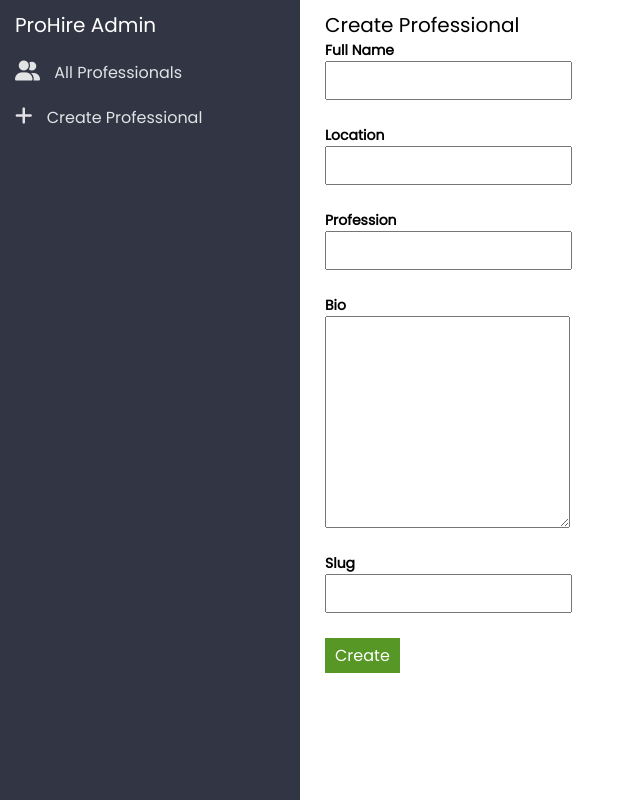
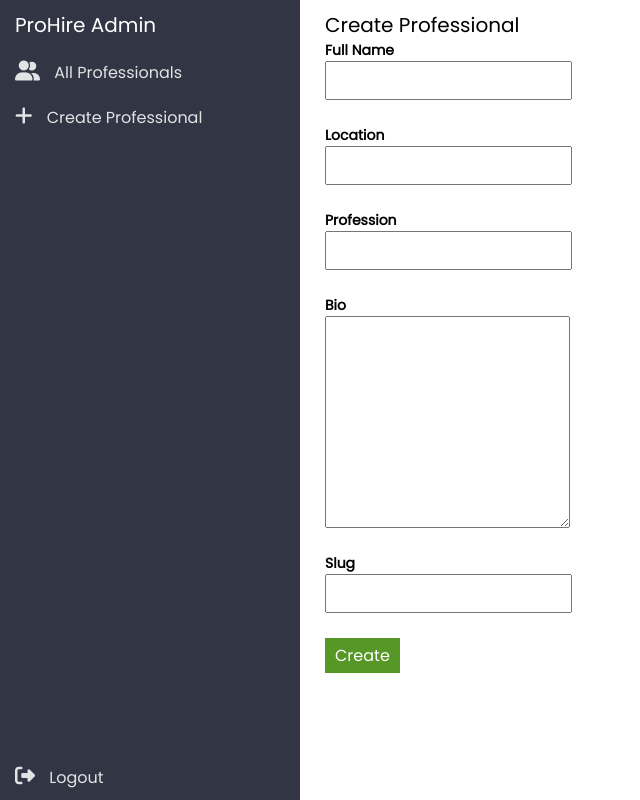
Before and after one commit to jacobcambell/prohire, a React (Create React App) app in the folder frontend/: page /admin/dashboard/create in a window 1280 px wide. Shown: the whole page, without its empty margins (0-640 px from the left). Built offline with nearby package versions, Linux system fonts and the light colour scheme; no server answers.

Commit message:
Design logout button in admin dashboard nav

```diff
--- a/frontend/src/components/AdminDashboard/Nav.js
+++ b/frontend/src/components/AdminDashboard/Nav.js
@@ -8,6 +8,10 @@ const Nav = () => {
 
             <Link to="/admin/dashboard/all" className={styles.tab}><i className="fas fa-user-friends"></i> All Professionals</Link>
             <Link to="/admin/dashboard/create" className={styles.tab}><i className="fa fa-plus" aria-hidden="true"></i> Create Professional</Link>
+
+            <div className={`${styles.logout} ${styles.tab}`}>
+                <i class="fas fa-sign-out-alt"></i> Logout
+            </div>
         </div>
      );
 }
--- a/frontend/src/components/AdminDashboard/css/Nav.module.css
+++ b/frontend/src/components/AdminDashboard/css/Nav.module.css
@@ -21,6 +21,10 @@
   padding: 10px 15px;
   -webkit-transition: 150ms all;
   transition: 150ms all;
+  cursor: pointer;
+  -webkit-box-sizing: border-box;
+          box-sizing: border-box;
+  width: 100%;
 }
 
 .nav .tab i {
@@ -31,4 +35,10 @@
 .nav .tab:hover {
   background: #1E202C;
 }
+
+.nav .logout {
+  position: absolute;
+  bottom: 0;
+  left: 0;
+}
 /*# sourceMappingURL=Nav.module.css.map */
--- a/frontend/src/components/AdminDashboard/css/Nav.module.scss
+++ b/frontend/src/components/AdminDashboard/css/Nav.module.scss
@@ -21,6 +21,9 @@
         display: block;
         padding: 10px 15px;
         transition: 150ms all;
+        cursor: pointer;
+        box-sizing: border-box;
+        width: 100%;
 
         i{
             font-size: 20px;
@@ -31,4 +34,10 @@
     .tab:hover{
         background: #1E202C;
     }
+
+    .logout{
+        position: absolute;
+        bottom: 0;
+        left: 0;
+    }
 }
```
Also changed, not shown: 1 other file (tests, documents, lock files or other folders).
